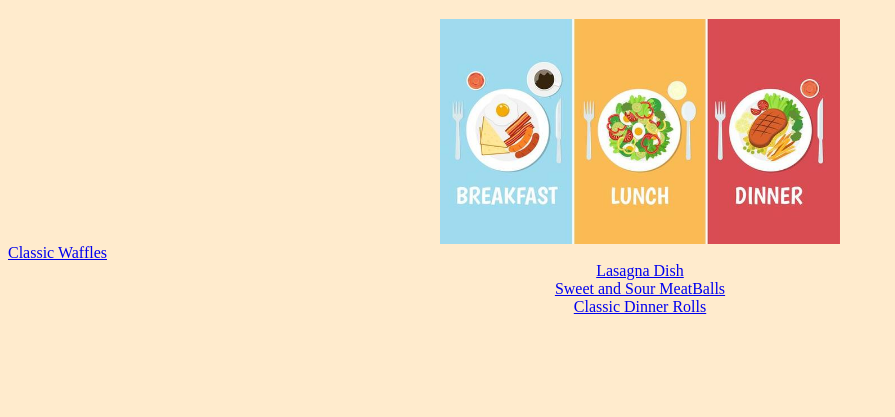
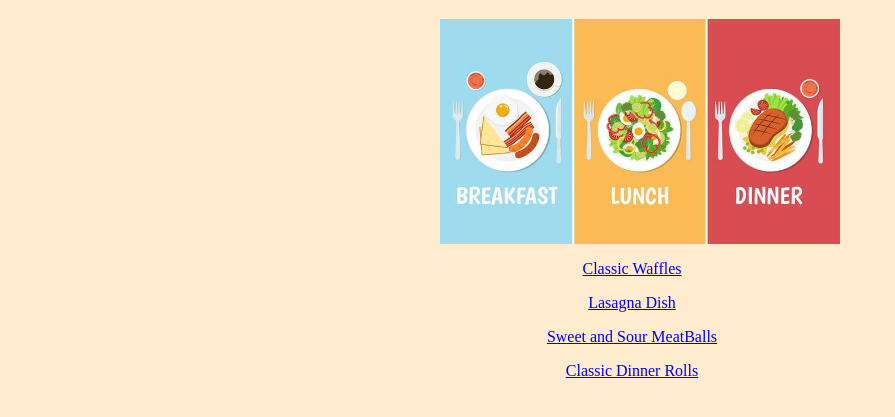
Before and after one commit to momenabdallah/odin-recipes, a plain HTML site: page index.html in a window 1280 px wide. Shown: the part 61-478 px from the top of the page, without its empty margins (0-895 px from the left). Drawn offline with Linux system fonts and the light colour scheme.

Commit message:
adding some style to make some sapce between the itmes

```diff
--- a/styles/styles.css
+++ b/styles/styles.css
@@ -15,18 +15,29 @@ img{
     height: auto;
     display: block;
     margin: 0 auto; /* center images */
+    margin-bottom: 16px;
 }
 
 
-.breakfast,
-.lunch,
-.dinner {
+.main {
     display: flex;
     flex-direction: column;
     align-items: center; /* optional: center links horizontally */
+}
+
+.main a{
+    display: inline-block;
+    margin-bottom: 16px; /* vertical space */
+    margin-right: 16px;  /* horizontal space if needed */
 }
 
 #home{
     display: block;
     margin: 2%;
 }
+
+.lunch >a{
+    display: flex;
+    flex-direction: column;
+    align-items: center; /* center links horizontally */
+}
```
